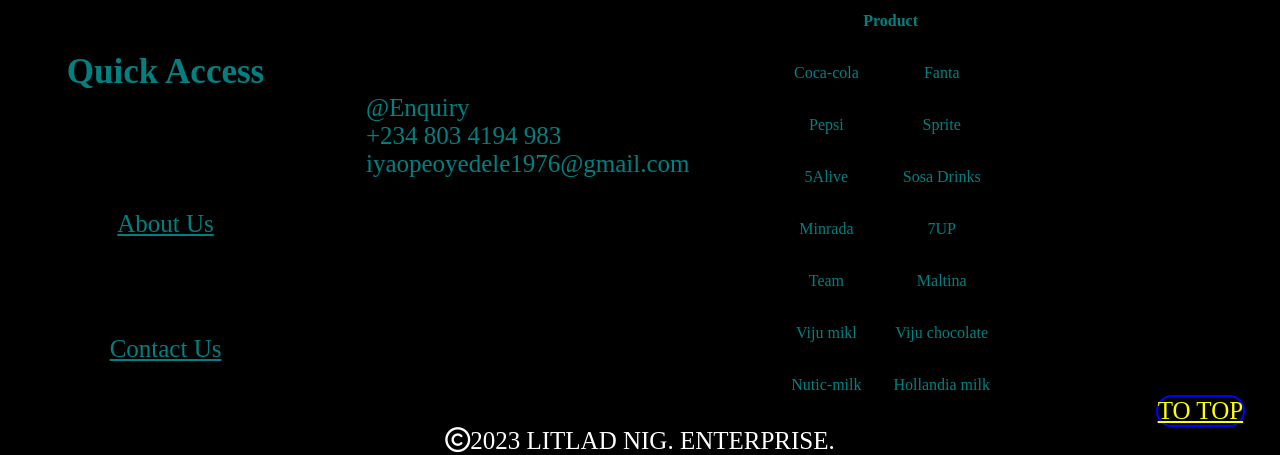
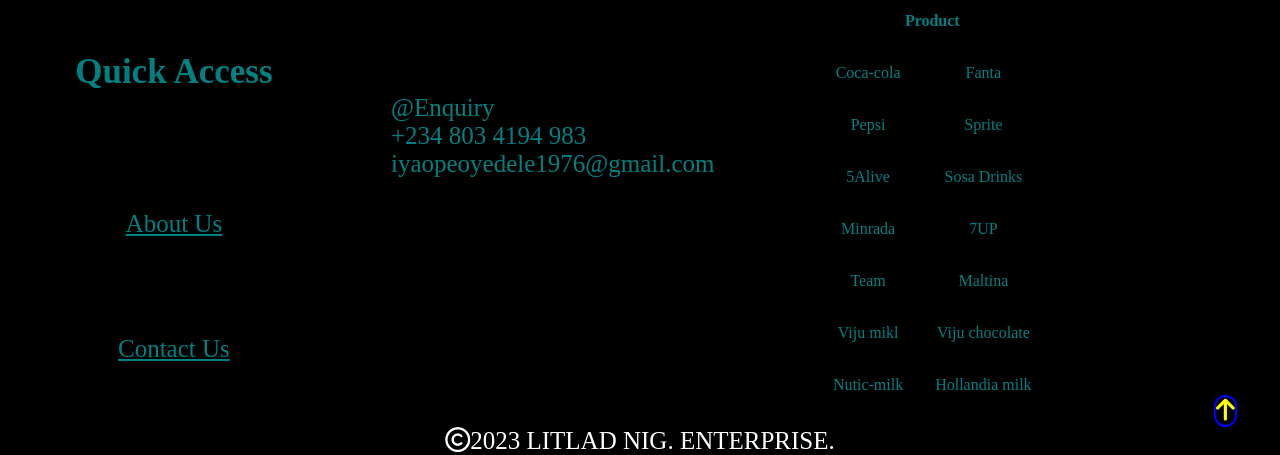
Before and after one commit to harleyman01/Litladnigenterprise, a plain HTML site: page index.html in a window 1280 px wide. Shown: the part 2971-3426 px from the top of the page. Drawn offline with Linux system fonts and the light colour scheme.

Commit message:
Update index.html

```diff
--- a/index.html
+++ b/index.html
@@ -135,7 +135,7 @@
 
             </table>
 
-            <a class="finally" href="">TO TOP</a>
+            <a class="finally" href=""><i class="fa-solid fa-arrow-up"></i></a>
     </footer>
     <div class="copy-right" ><i class="fa-regular fa-copyright"></i>2023 LITLAD NIG. ENTERPRISE.</div>
 </body>
```
